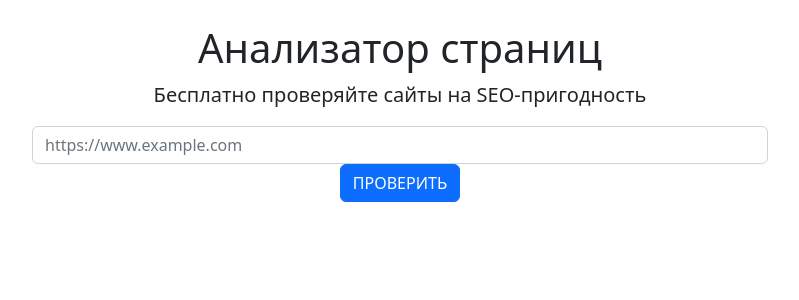
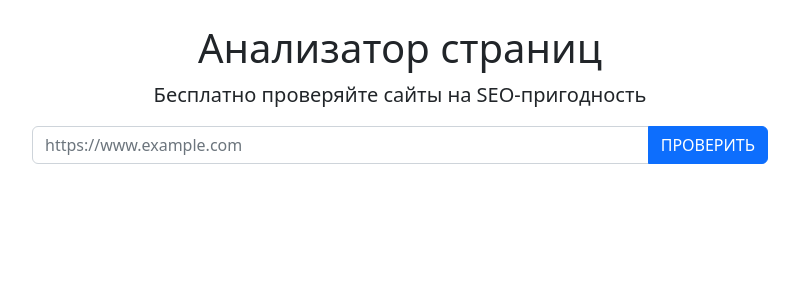
Before and after one commit to volhapunko/python-project-83, a Flask app: page / in a window 1280 px wide. Shown: the part 40-340 px from the top of the page, without its empty margins (240-1039 px from the left). Run offline with Flask 3, Linux system fonts and the light colour scheme.

Commit message:
Add input-group

```diff
--- a/page_analyzer/templates/index.html
+++ b/page_analyzer/templates/index.html
@@ -6,8 +6,10 @@
     <h1>Анализатор страниц</h1>
     <p class="lead">Бесплатно проверяйте сайты на SEO-пригодность</p>
     <form action="/urls" method="post">
-        <input type="url" name="url" class="form-control" id="exampleFormControlInput1" placeholder="https://www.example.com">
-        <button type="submit" class="btn btn-primary">ПРОВЕРИТЬ</button>
+        <div class="input-group">
+            <input type="url" name="url" class="form-control" id="exampleFormControlInput1" placeholder="https://www.example.com">
+            <button type="submit" class="btn btn-primary">ПРОВЕРИТЬ</button>
+        </div>
     </form>
 
 {% endblock %}
```
